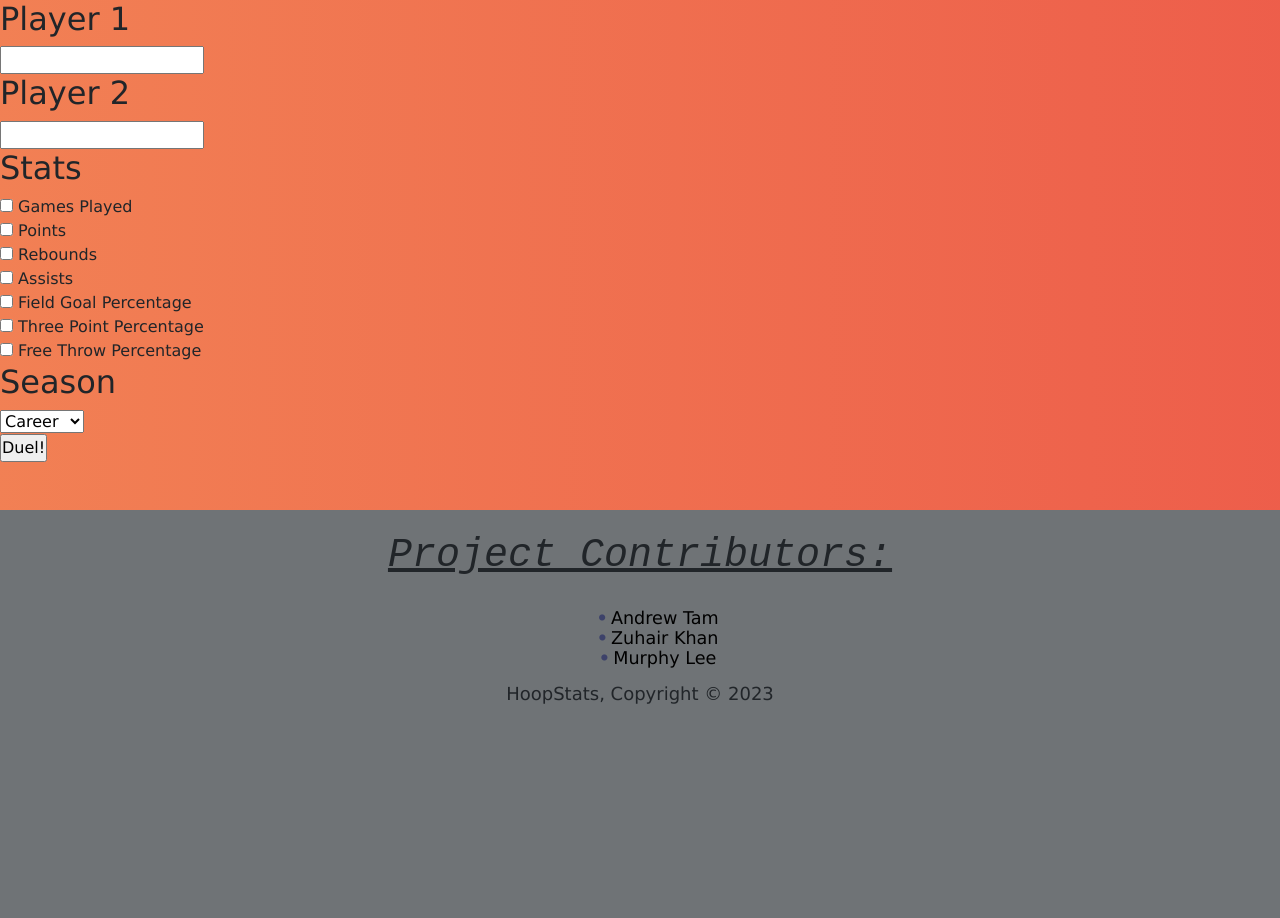
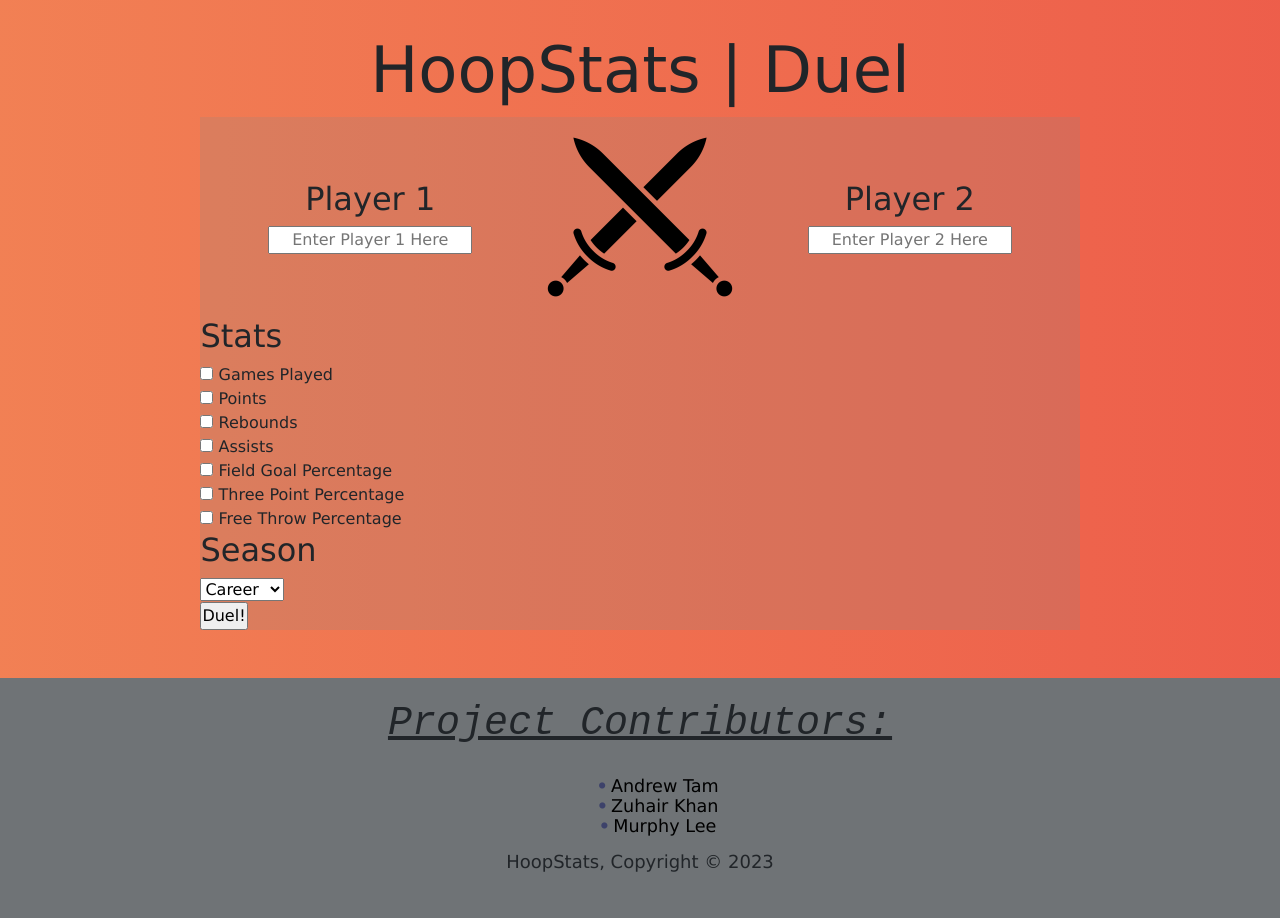
Before and after one commit to murphylee10/hoop-stats, a Flask app: page /duel in a window 1280 px wide. Shown: the part 82-1000 px from the top of the page. Before the commit the page ends 786 px from the top, so only its background shows below. Run offline with Flask 3, Linux system fonts and the light colour scheme; a user stored in the database is signed in; some libraries are stand-ins or nearby versions.

Commit message:
started duel css

```diff
--- a/static/css/duel.css
+++ b/static/css/duel.css
@@ -0,0 +1,33 @@
+.container {
+  display: flex;
+  flex-direction: column;
+  width: 100%;
+  max-width: 100%;
+  align-items: center;
+}
+
+.container h1 {
+  margin-top: 0.5em;
+}
+
+#input {
+  width: 70%;
+  background-color: rgba(132, 135, 135, 0.2);
+}
+
+.player-input {
+  display: flex;
+  flex-direction: row;
+  justify-content: space-evenly;
+  align-items: center;
+}
+
+.player-input input {
+  text-align: center;
+}
+
+.player-name {
+  display: flex;
+  flex-direction: column;
+  align-items: center;
+}
--- a/templates/duel.html
+++ b/templates/duel.html
@@ -2,15 +2,32 @@
 
 {% block title %}SwishStats{% endblock %}
 
+{% block style %}
+    <link rel="stylesheet" href="{{ url_for('static', filename='css/duel.css') }}">
+{% endblock %}
+
 {% block content %}
+    <div class="container">
+        <h1>
+            <center>HoopStats | Duel</center>
+        </h1>
+    </div>
 
+    <div class="container">
         <div id="input">
-
+            <div class="player-input">
+                <div class="player-name">
                     <h2>Player 1</h2>
-        <input type="text" name="p1" id="p1">
-
+                    <input type="text" name="p1" id="p1" placeholder="Enter Player 1 Here">
+                </div>
+                <div class="swords">
+                    <img src="{{ url_for('static', filename='images/swords.png') }}" alt="Swords">
+                </div>
+                <div class="player-name">
                     <h2>Player 2</h2>
-        <input type="text" name="p2" id="p2">
+                    <input type="text" name="p2" id="p2" placeholder="Enter Player 2 Here">
+                </div>
+            </div>
 
             <h2>Stats</h2>
             <input type="checkbox" name="gp" id="gp">
@@ -44,4 +61,6 @@
 
         <div id="output"></div>
 
+    </div>
+
 {% endblock %}
--- a/templates/predict-player.html
+++ b/templates/predict-player.html
@@ -1,4 +1,8 @@
 {% extends 'base.html' %}
+
+{% block style %}
+<link rel="stylesheet" href="{{ url_for('static', filename='css/predict-player.css') }}">
+{% endblock %}
 
 {% block title %}SwishStats{% endblock %}
 
```
Also changed, not shown: static/css/hypo-player.css (deleted), static/css/predict-player.css (added), static/images/swords.png (added). Lines whose indentation alone changed are shown as unchanged.
